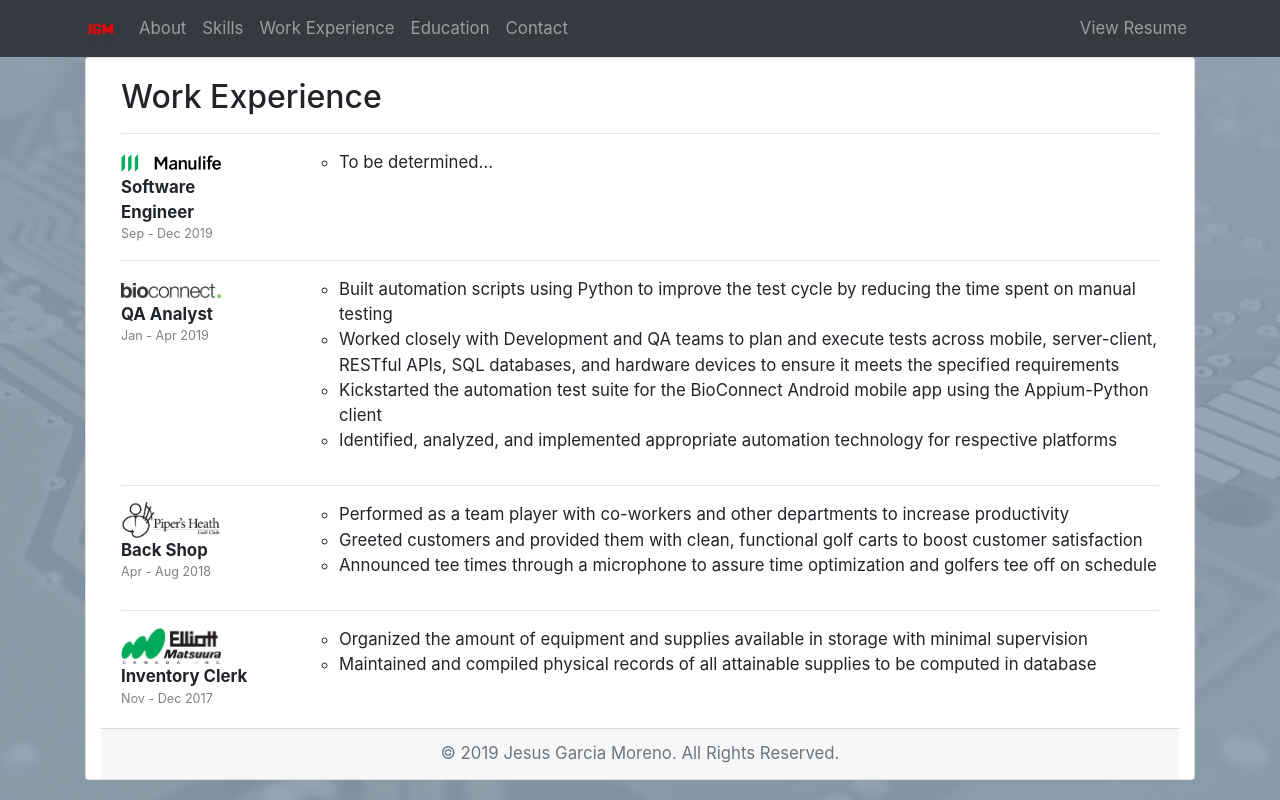
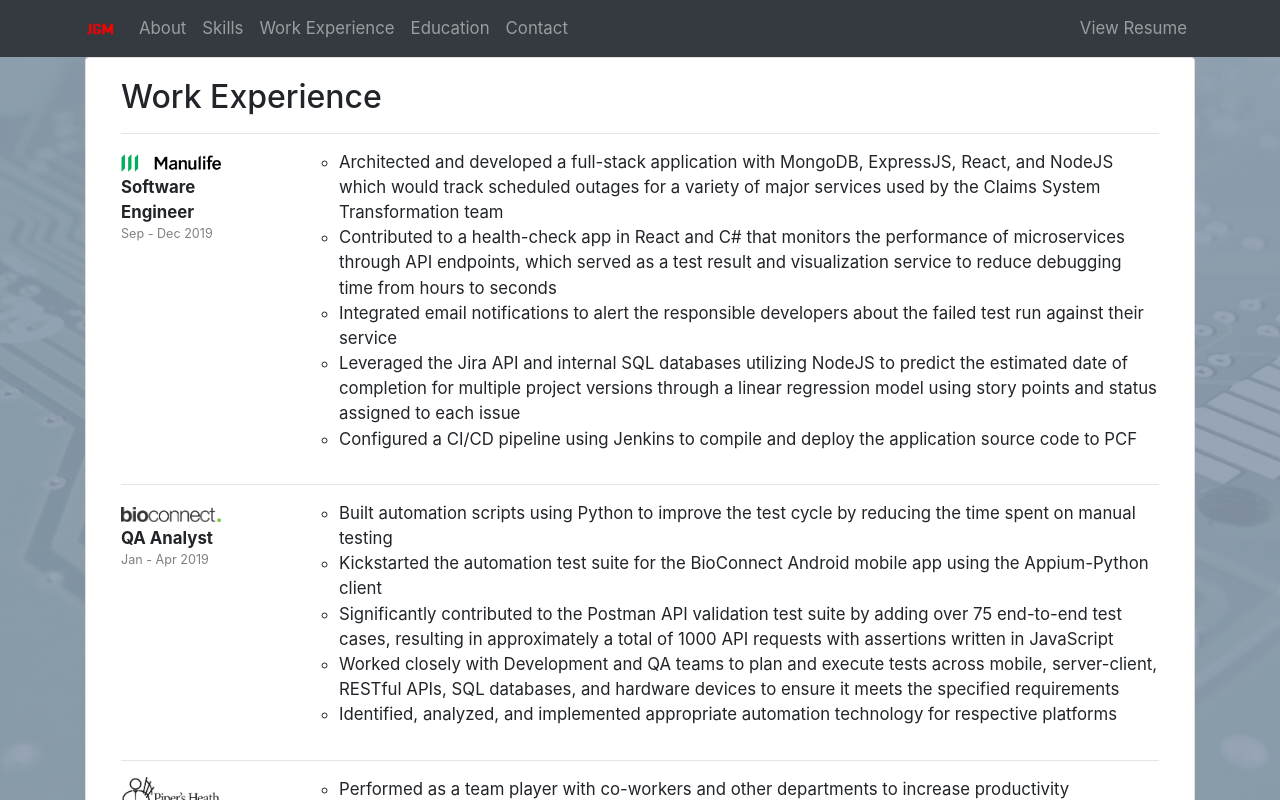
Before and after one commit to gmjesus/Personal_website, a React (Create React App) app: page /work in a window 1280 px wide. Shown: the top 800 px of the page. Built offline with nearby package versions, Linux system fonts and the light colour scheme.

Commit message:
Update information

```diff
--- a/src/Components/About.js
+++ b/src/Components/About.js
@@ -17,9 +17,9 @@
             <Card.Subtitle as="h2" style={{textAlign: "center"}} className="text-muted">Computer Engineering Student</Card.Subtitle>
             <hr />
             <Card.Text>
-            <span>I'm a second-year computer engineering student studying at the University of Waterloo, currently on my co-op term working as a software engineer at <a rel="noopener noreferrer" href="https://manulife.ca/" target="_blank">Manulife</a>. On my free time, I'm usually watching some Netflix and anime, keeping up with soccer, attending hackathons and tech challenges, or hanging out with friends!</span>
-            <br /><br />
-            <span>I have a demonstrated history of working in the information technology and computer software industry. With a strong working knowledge in Python, C++, JavaScript, and Java, I'm actively seeking new software development internships!</span>
+              <span>I'm a second-year computer engineering student studying at the <a rel="noopener noreferrer" href="https://uwaterloo.ca/" target="_blank">University of Waterloo</a>. On my free time, I'm usually watching some Netflix and anime, keeping up with soccer, attending hackathons and tech challenges, or hanging out with friends!</span>
+              <br /><br />
+              <span>I have a demonstrated history of working in the information technology and computer software industry. With a strong working knowledge in Python, C++, JavaScript, and Java, I'm actively seeking new software engineering internships!</span>
             </Card.Text>
           </Col>
         </Row>
--- a/src/Components/Work.js
+++ b/src/Components/Work.js
@@ -24,7 +24,11 @@
             <Col xs={12} md={10}>
               <div>
                 <ul>
-                  <li>To be determined...</li>
+                  <li>Architected and developed a full-stack application with MongoDB, ExpressJS, React, and NodeJS which would track scheduled outages for a variety of major services used by the Claims System Transformation team</li>
+                  <li>Contributed to a health-check app in React and C# that monitors the performance of microservices through API endpoints, which served as a test result and visualization service to reduce debugging time from hours to seconds</li>
+                  <li>Integrated email notifications to alert the responsible developers about the failed test run against their service</li>
+                  <li>Leveraged the Jira API and internal SQL databases utilizing NodeJS to predict the estimated date of completion for multiple project versions through a linear regression model using story points and status assigned to each issue</li>
+                  <li>Configured a CI/CD pipeline using Jenkins to compile and deploy the application source code to PCF</li>
                 </ul>
               </div>
             </Col>
@@ -42,8 +46,9 @@
               <div>
                 <ul>
                   <li>Built automation scripts using Python to improve the test cycle by reducing the time spent on manual testing</li>
+                  <li>Kickstarted the automation test suite for the BioConnect Android mobile app using the Appium-Python client</li>
+                  <li>Significantly contributed to the Postman API validation test suite by adding over 75 end-to-end test cases, resulting in approximately a total of 1000 API requests with assertions written in JavaScript</li>
                   <li>Worked closely with Development and QA teams to plan and execute tests across mobile, server-client, RESTful APIs, SQL databases, and hardware devices to ensure it meets the specified requirements</li>
-                  <li>Kickstarted the automation test suite for the BioConnect Android mobile app using the Appium-Python client</li>
                   <li>Identified, analyzed, and implemented appropriate automation technology for respective platforms</li>
                 </ul>
               </div>
```
Also changed, not shown: 1 other file (tests, documents, lock files or other folders).
